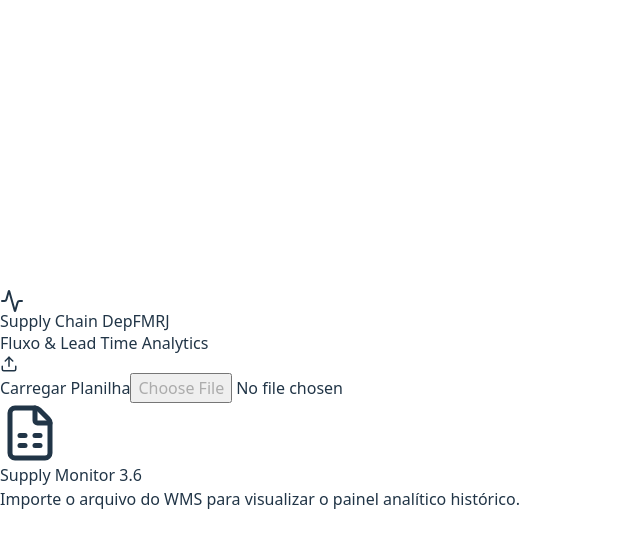
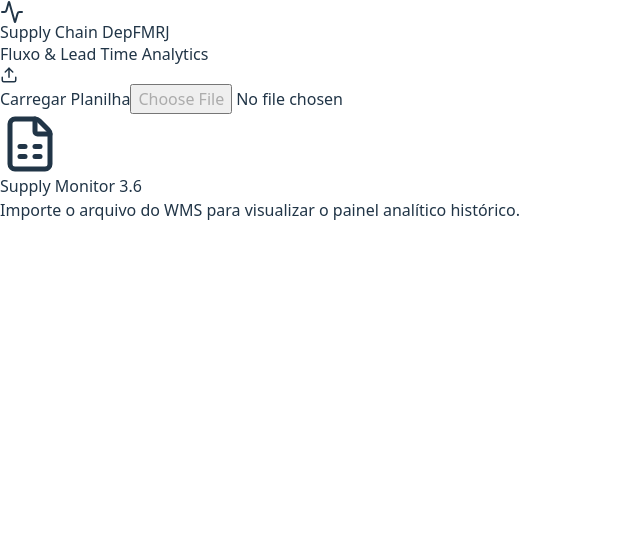
Before and after one commit to devvsa123/depfmrj, a React (Vite) app in the folder supply-monitor/: page / in a window 1280 px wide. Shown: the top 548 px of the page, without its empty margins (0-640 px from the left). Built offline with nearby package versions, Linux system fonts and the light colour scheme.

Commit message:
Update CSS for full width and height layout
Refactor CSS to apply styles to html, body, and #root.

```diff
--- a/supply-monitor/src/index.css
+++ b/supply-monitor/src/index.css
@@ -22,12 +22,15 @@ a:hover {
   color: #535bf2;
 }
 
+html, body, #root {
+  width: 100%;
+  height: 100%;
+  margin: 0;
+  padding: 0;
+}
+
 body {
-  margin: 0;
-  display: flex;
-  place-items: center;
   min-width: 320px;
-  min-height: 100vh;
 }
 
 h1 {
```
